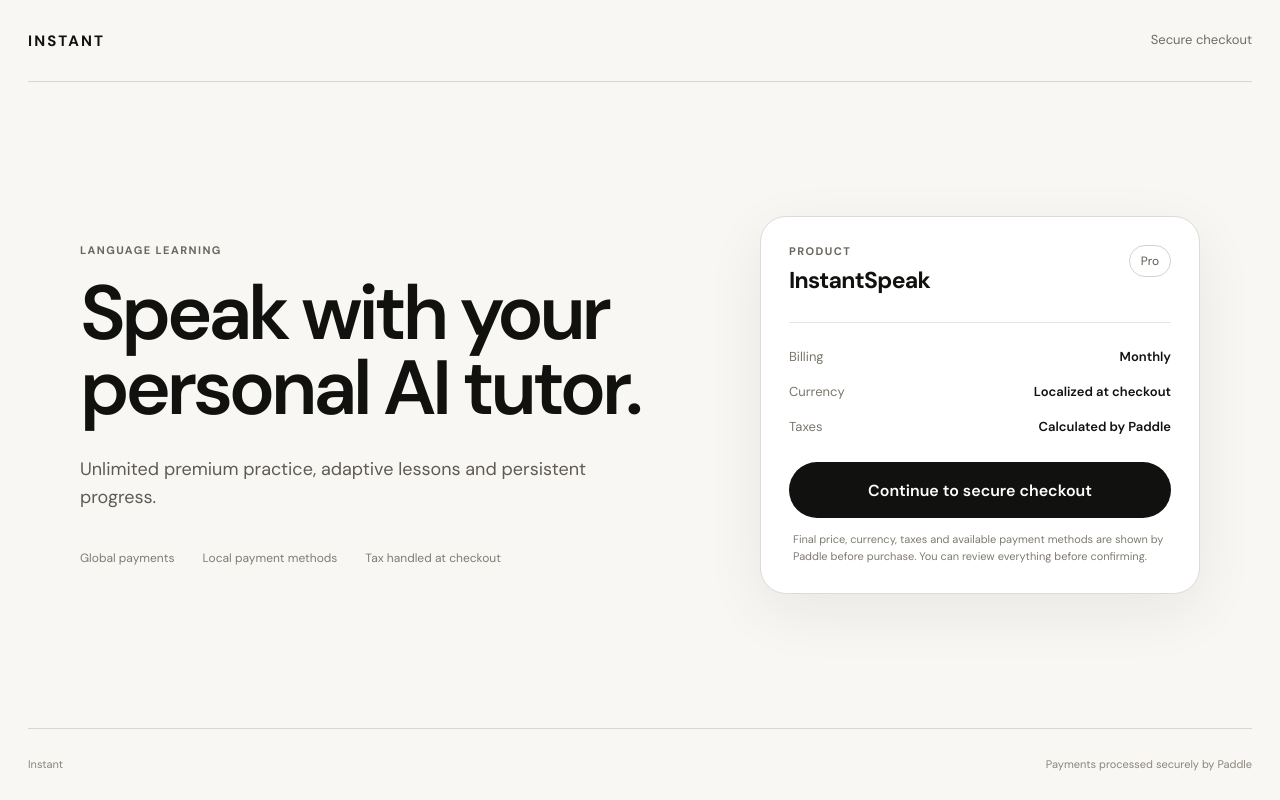
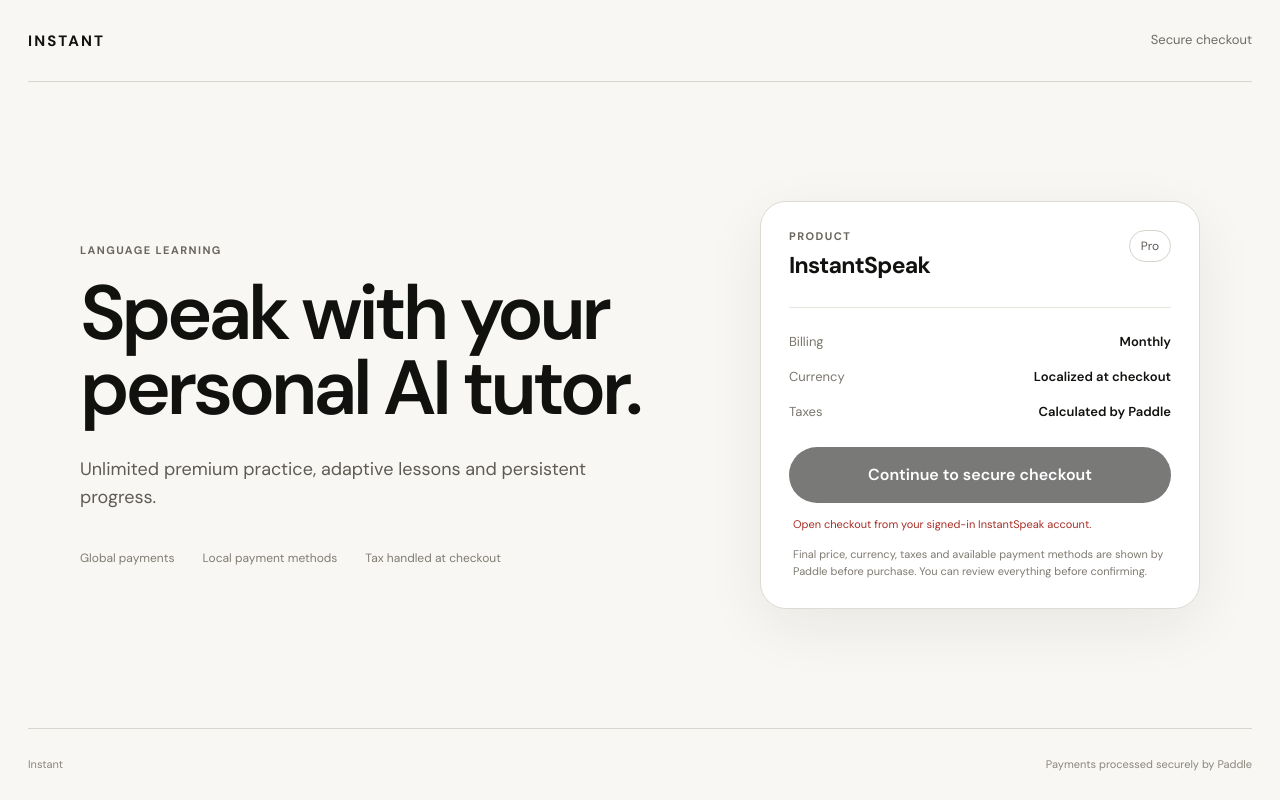
Before and after one commit to raphaelribeirob/InstantStudy, a React (Vite) app in the folder apps/pay/: page / in a window 1280 px wide. Built offline with nearby package versions, Linux system fonts and the light colour scheme.

Commit message:
fix(pay): require signed InstantSpeak checkout intent before enabling purchase

```diff
--- a/apps/pay/src/main.tsx
+++ b/apps/pay/src/main.tsx
@@ -12,6 +12,11 @@ function sourceApp() {
   const params = new URLSearchParams(window.location.search);
   const raw = String(params.get("source") || "").toLowerCase();
   return /^[a-z0-9_-]{1,48}$/.test(raw) ? raw : "";
+}
+
+function signedIntent() {
+  const token = new URLSearchParams(window.location.search).get("intent") || "";
+  return /^[A-Za-z0-9_.-]{20,1600}$/.test(token) ? token : "";
 }
 
 function locale() {
@@ -35,6 +40,7 @@ function App() {
           offer: offer.key,
           source: sourceApp(),
           locale: locale(),
+          ...(offer.key.startsWith("instant_speak_") ? { intent: signedIntent() } : {}),
         }),
       });
       const data = await response.json().catch(() => ({}));
@@ -92,10 +98,13 @@ function App() {
             </div>
           </div>
 
-          <button type="button" onClick={continueToPayment} disabled={busy}>
+          <button type="button" onClick={continueToPayment} disabled={busy || (offer.key.startsWith("instant_speak_") && !signedIntent())}>
             {busy ? "Opening secure checkout…" : "Continue to secure checkout"}
           </button>
 
+          {offer.key.startsWith("instant_speak_") && !signedIntent() && (
+            <p className="error" role="alert">Open checkout from your signed-in InstantSpeak account.</p>
+          )}
           {error && <p className="error" role="alert">{error}</p>}
 
           <p className="fine">
```
